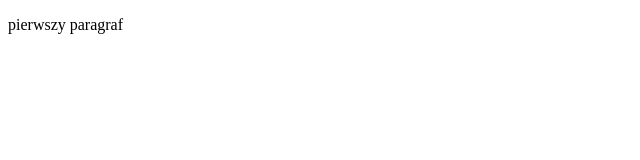
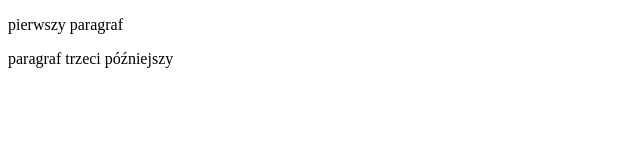
Before and after one commit to damgala/damgala.github.io, a plain HTML site: page index.html in a window 1280 px wide. Shown: the whole page, without its empty margins (0-640 px from the left). Drawn offline with Linux system fonts and the light colour scheme.

Commit message:
dodano trzeci paragrf dodatkowy na gałęzi master

```diff
--- a/index.html
+++ b/index.html
@@ -6,5 +6,6 @@
 </head>
 <body>
     <p>pierwszy paragraf</p>
+    <p>paragraf trzeci późniejszy</p>
 </body>
 </html>
```
